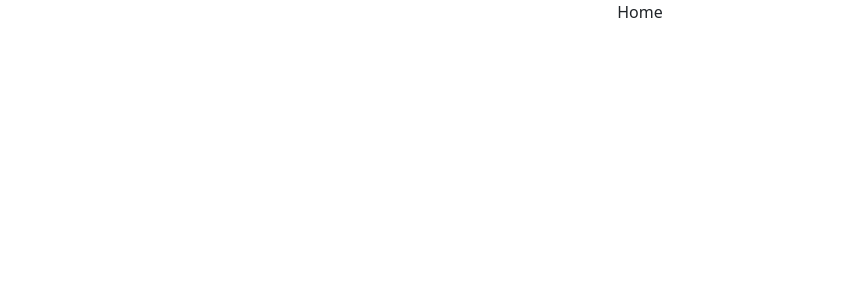
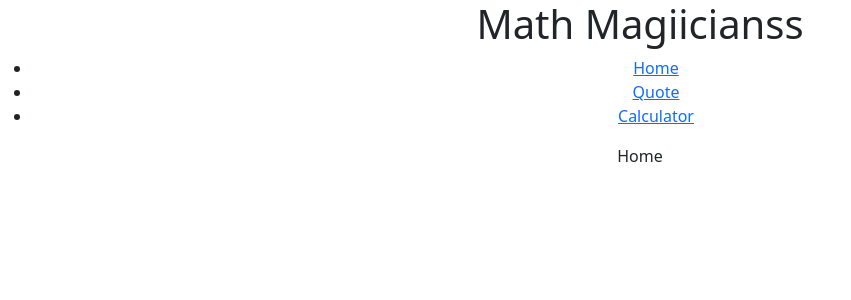
Before and after one commit to ahzia/Math-Magicians, a React (Create React App) app: page / in a window 1280 px wide. Shown: the top 300 px of the page, without its empty margins (0-851 px from the left). Built offline with nearby package versions, Linux system fonts and the light colour scheme.

Commit message:
add the heading and link to routes

```diff
--- a/src/App.js
+++ b/src/App.js
@@ -15,9 +15,23 @@ import './App.css'
 function App() {
   return (
     <div className="App">
+      <Router>
       <header className="App-header">
+        <h1>Math Magiicianss</h1>
+      <nav>
+          <ul>
+            <li>
+              <Link to="/">Home</Link>
+            </li>
+            <li>
+              <Link to="/quote">Quote</Link>
+            </li>
+            <li>
+              <Link to="/calculator">Calculator</Link>
+            </li>
+          </ul>
+        </nav>
       </header>
-      <Router>
         <Switch>
           <Route path="/calculator">
             <CalculatorPage />
```
